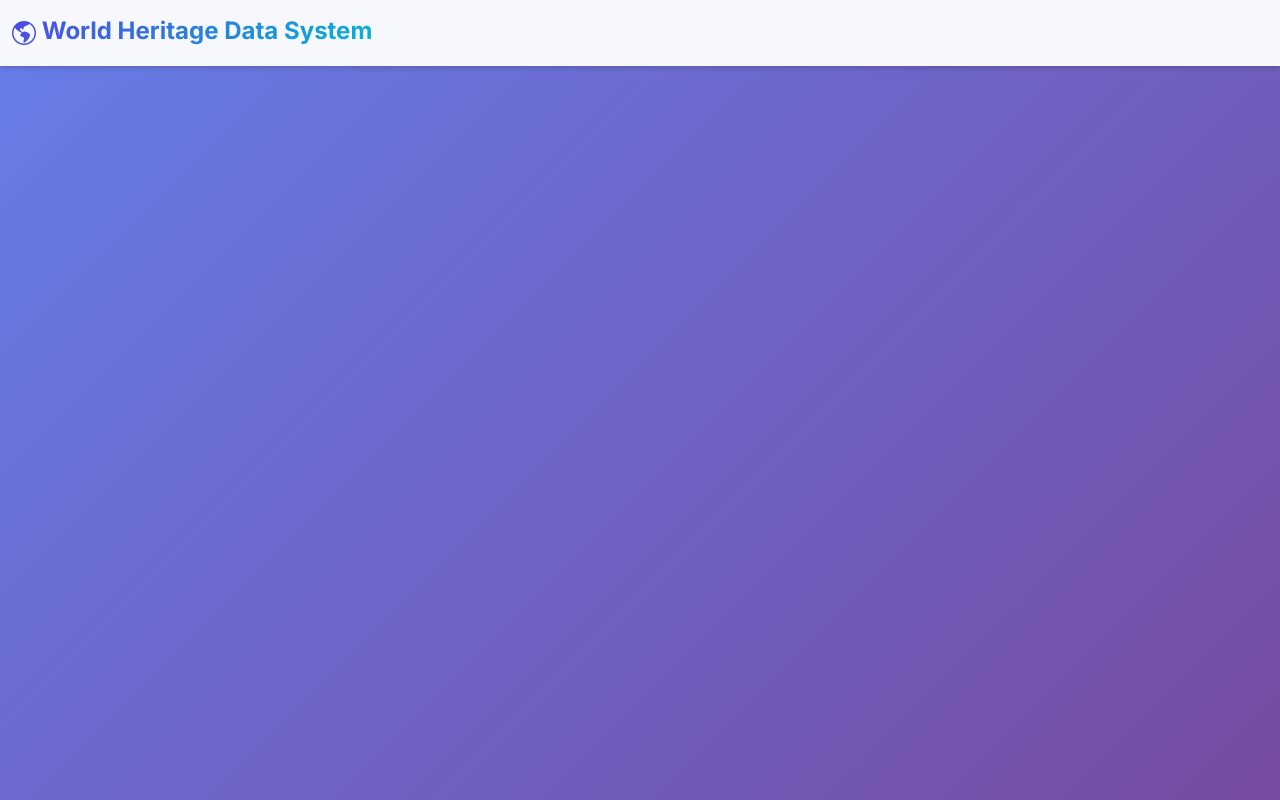
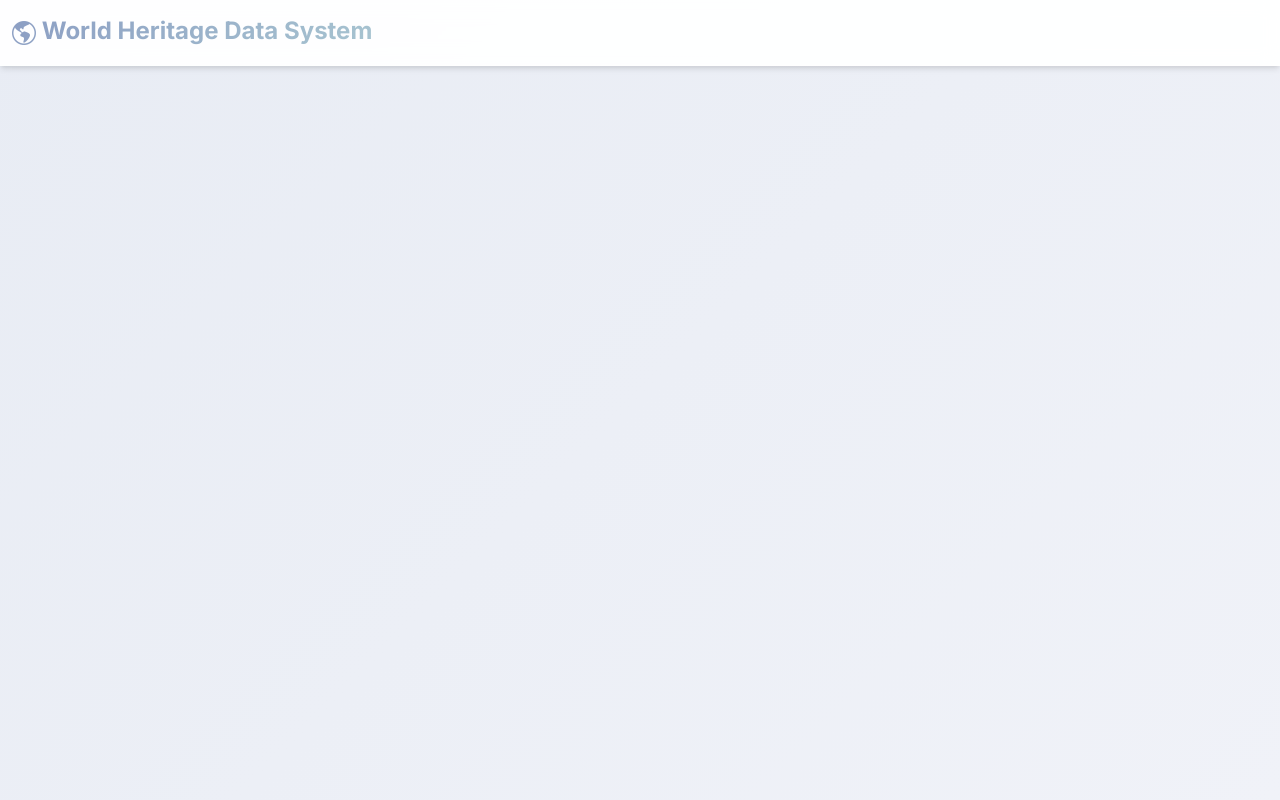
Before and after one commit to baiyalong/project, a Django app: template heritage_display/sites/templates/base.html in a window 1280 px wide. Run offline with Django 5.2, Linux system fonts and the light colour scheme; the template is opened without the code that fills it, so the values that code supplies are empty.

Commit message:
chore: Update ChromaDB host port in docker-compose and refresh the UI color palette in base.html.

```diff
--- a/docker-compose.yml
+++ b/docker-compose.yml
@@ -29,7 +29,7 @@ services:
     image: docker.io/chromadb/chroma:latest
     container_name: heritage_chroma
     ports:
-      - "8000:8000"
+      - "8002:8000"
     volumes:
       - chroma_data:/chroma/chroma
     environment:
--- a/heritage_display/sites/templates/base.html
+++ b/heritage_display/sites/templates/base.html
@@ -13,14 +13,14 @@
     <link href="https://fonts.googleapis.com/css2?family=Inter:wght@400;500;600;700&display=swap" rel="stylesheet">
     <style>
         :root {
-            --primary-color: #4f46e5;
-            --primary-dark: #4338ca;
-            --secondary-color: #06b6d4;
-            --success-color: #10b981;
-            --warning-color: #f59e0b;
-            --danger-color: #ef4444;
-            --dark-color: #1f2937;
-            --light-bg: #f9fafb;
+            --primary-color: #8b9dc3;
+            --primary-dark: #6b7fa8;
+            --secondary-color: #a8c5d1;
+            --success-color: #a8c5b8;
+            --warning-color: #d4b896;
+            --danger-color: #daa5a4;
+            --dark-color: #3e4a5c;
+            --light-bg: #f6f7fb;
         }
 
         * {
@@ -28,7 +28,7 @@
         }
 
         body {
-            background: linear-gradient(135deg, #667eea 0%, #764ba2 100%);
+            background: linear-gradient(135deg, #e8ecf4 0%, #f0f2f8 100%);
             min-height: 100vh;
             padding-bottom: 2rem;
         }
```
